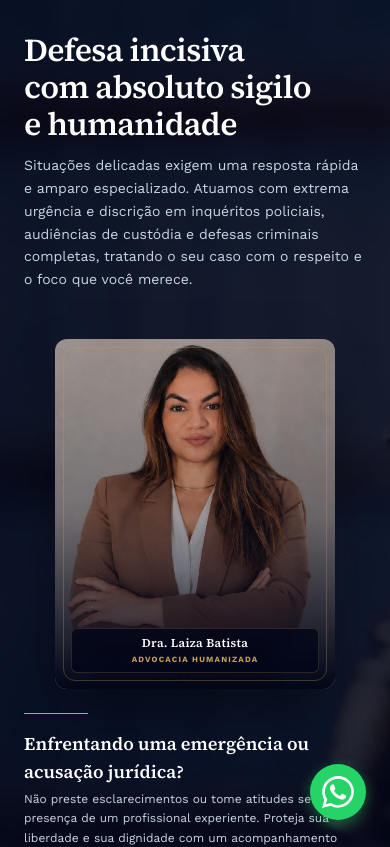
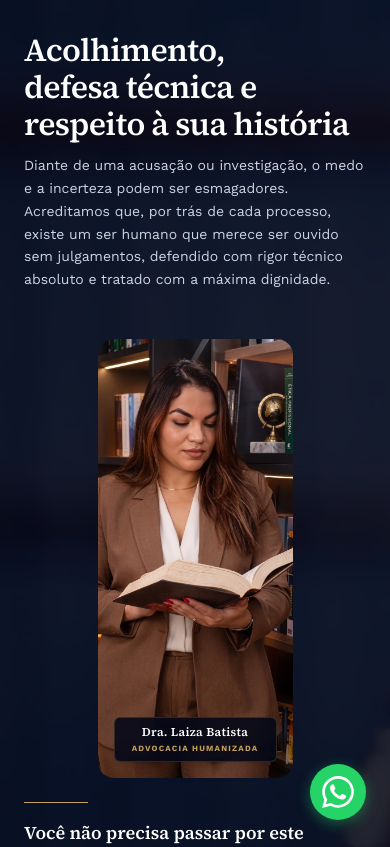
Before and after one commit to Bobpunk/landing_laiza, a Next.js app: page /atuacao/direito-criminal in a window 390 px wide. Shown: the top 847 px of the page. Built offline with nearby package versions, Linux system fonts and the light colour scheme.

Commit message:
chore(conato,sobre): configurei o endpoint do formspree no contato.tsx - Reformulei a area da atuacao para o mesmo padrão do hero - corrigi o erro de lint no react

```diff
--- a/app/atuacao/direito-bancario/page.tsx
+++ b/app/atuacao/direito-bancario/page.tsx
@@ -18,7 +18,7 @@ export default function DireitoBancario() {
   }, []);
 
   return (
-    <main className="min-h-screen lg:h-screen bg-slate-950 flex flex-col justify-center relative overflow-hidden px-6 py-8 lg:px-12">
+    <main className="min-h-[100dvh] lg:h-screen bg-slate-950 flex flex-col justify-center relative overflow-hidden px-5 py-6 lg:px-12 lg:py-8">
       {/* Background Slideshow */}
       {slideImages.map((src, index) => (
         <div
@@ -32,10 +32,10 @@ export default function DireitoBancario() {
       <div className="absolute inset-0 z-0 bg-slate-950/85" />
 
       {/* Container Principal */}
-      <div className="mx-auto grid lg:grid-cols-2 lg:items-center gap-8 lg:gap-14 w-full max-w-6xl relative z-10 my-auto">
+      <div className="mx-auto grid lg:grid-cols-2 lg:items-center gap-6 lg:gap-14 w-full max-w-6xl relative z-10 my-auto">
 
         {/* COLUNA DA ESQUERDA */}
-        <div className="max-w-2xl flex flex-col justify-center">
+        <div className="flex flex-col justify-center">
 
           {/* [DESKTOP ONLY] Botão de Voltar no topo */}
           <Link
@@ -46,32 +46,32 @@ export default function DireitoBancario() {
           </Link>
 
           {/* 1. TEXTO PRINCIPAL */}
-          <h1 className="mb-3 font-serif text-[clamp(2rem,3.5vw,3.2rem)] font-semibold leading-[1.15] tracking-[-0.02em] text-white [text-wrap:balance] opacity-0 animate-[fadeIn_600ms_cubic-bezier(0.16,1,0.3,1)_200ms_forwards]">
+          <h1 className="mb-3 font-serif text-[clamp(1.75rem,7vw,3.2rem)] font-semibold leading-[1.15] tracking-[-0.02em] text-white [text-wrap:balance] opacity-0 animate-[fadeIn_600ms_cubic-bezier(0.16,1,0.3,1)_200ms_forwards]">
             Proteção patrimonial<br />contra abusos<br />financeiros
           </h1>
 
-          <p className="mb-6 max-w-[48ch] text-sm leading-relaxed text-slate-300 lg:text-base opacity-0 animate-[fadeIn_600ms_cubic-bezier(0.16,1,0.3,1)_300ms_forwards]">
+          <p className="mb-5 max-w-[48ch] text-[13px] sm:text-sm leading-relaxed text-slate-300 lg:text-base opacity-0 animate-[fadeIn_600ms_cubic-bezier(0.16,1,0.3,1)_300ms_forwards]">
             Instituições financeiras frequentemente impõem taxas indevidas e juros abusivos que asfixiam o seu orçamento. Atuamos de forma técnica e humanizada na revisão de contratos, defesa contra fraudes e renegociação estratégica de dívidas para proteger o seu patrimônio.
           </p>
 
           {/* 2. [MOBILE ONLY] Foto inserida exatamente após o texto principal */}
-          <div className="block lg:hidden my-6 mx-auto w-full max-w-[280px]">
+          <div className="block lg:hidden my-4 mx-auto">
             <FotoAdvogada />
           </div>
 
           {/* 3. CALL TO ACTION */}
           <div className="opacity-0 animate-[fadeIn_600ms_cubic-bezier(0.16,1,0.3,1)_400ms_forwards]">
-            <div className="mb-4 h-[1px] w-16 bg-[#C5A059]" />
+            <div className="mb-3 h-[1px] w-16 bg-[#C5A059]" />
 
-            <h2 className="text-lg font-serif font-semibold text-white mb-1">
+            <h2 className="text-base sm:text-lg font-serif font-semibold text-white mb-1">
               Sua saúde financeira está ameaçada?
             </h2>
 
-            <p className="mb-5 text-xs text-slate-300 max-w-[45ch] leading-relaxed">
+            <p className="mb-4 text-xs text-slate-300 max-w-[45ch] leading-relaxed">
               Não aceite cobranças abusivas ou intimidações de bancos. Nós analisamos as entrelinhas do seu contrato e buscamos o equilíbrio judicial necessário para livrar você desse peso.
             </p>
 
-            <div className="flex flex-col sm:flex-row items-stretch sm:items-center gap-4">
+            <div className="flex flex-col gap-3">
               <a
                 href="https://wa.me/55XXXXXXXXXXX?text=Olá,%20gostaria%20de%20falar%20com%20um%20especialista%20sobre%20Direito%20Bancário."
                 target="_blank"
@@ -108,24 +108,20 @@ function FotoAdvogada() {
       Aumentamos a largura do container físico para compensar o vazio do arquivo.
       Usamos "overflow-hidden" para que o zoom do corpo dela não vaze para fora do layout.
     */
-    <div className="relative mx-auto w-full max-w-[340px] sm:max-w-[420px] lg:max-w-[480px] aspect-[4/5] overflow-hidden rounded-2xl opacity-0 animate-[slideIn_1200ms_cubic-bezier(0.22,1,0.36,1)_100ms_forwards]">
+    <div className="relative mx-auto w-full max-w-[195px] sm:max-w-[225px] lg:max-w-[255px] opacity-0 animate-[slideIn_1200ms_cubic-bezier(0.22,1,0.36,1)_100ms_forwards]">
 
-      {/*
-        EFEITO DE ZOOM E CORTE DE MARGEM TRANSPARENTE:
-        - "scale-150": Amplia a imagem em 150% para eliminar as bordas vazias do arquivo.
-        - "translate-y-[10%]": Ajusta a altura dela para assentar perfeitamente acima da assinatura.
-        - "origin-center": Garante que a ampliação parta do meio, centralizando o rosto dela.
-      */}
+      {/* Imagem exibida inteira, sem corte - altura automática */}
       <Image
-        src="/images/foto1semfundo.jpeg" // Ou .png caso você altere
+        src="/images/foto-2.webp"
         alt="Dra. Laiza Batista - Advocacia Humanizada"
-        fill
-        sizes="(max-width: 1024px) 100vw, 480px"
-        className="object-contain scale-150 translate-y-[10%] origin-center z-0"
+        width={255}
+        height={0}
+        sizes="(max-width: 1024px) 100vw, 255px"
+        className="w-full h-auto rounded-2xl object-contain"
         priority
       />
 
-      {/* Tag de assinatura flutuante integrada */}
+      {/* Tag de assinatura flutuante integrada, embaixo da imagem */}
       <div className="absolute bottom-4 left-4 right-4 z-20 text-center bg-slate-950/85 backdrop-blur-sm border border-[#C5A059]/20 py-1.5 px-3 rounded-md shadow-lg">
         <p className="font-serif text-xs font-semibold text-white tracking-wide">Dra. Laiza Batista</p>
         <p className="text-[8px] font-bold uppercase tracking-[0.15em] text-[#C5A059] mt-0.5">Advocacia Humanizada</p>
--- a/app/atuacao/direito-criminal/page.tsx
+++ b/app/atuacao/direito-criminal/page.tsx
@@ -47,11 +47,11 @@ export default function DireitoCriminal() {
 
           {/* 1. TEXTO PRINCIPAL */}
           <h1 className="mb-3 font-serif text-[clamp(2rem,3.5vw,3.2rem)] font-semibold leading-[1.15] tracking-[-0.02em] text-white [text-wrap:balance] opacity-0 animate-[fadeIn_600ms_cubic-bezier(0.16,1,0.3,1)_200ms_forwards]">
-            Defesa incisiva<br />com absoluto sigilo<br />e humanidade
+            Acolhimento,<br />defesa técnica e<br />respeito à sua história
           </h1>
 
           <p className="mb-6 max-w-[48ch] text-sm leading-relaxed text-slate-300 lg:text-base opacity-0 animate-[fadeIn_600ms_cubic-bezier(0.16,1,0.3,1)_300ms_forwards]">
-            Situações delicadas exigem uma resposta rápida e amparo especializado. Atuamos com extrema urgência e discrição em inquéritos policiais, audiências de custódia e defesas criminais completas, tratando o seu caso com o respeito e o foco que você merece.
+            Diante de uma acusação ou investigação, o medo e a incerteza podem ser esmagadores. Acreditamos que, por trás de cada processo, existe um ser humano que merece ser ouvido sem julgamentos, defendido com rigor técnico absoluto e tratado com a máxima dignidade.
           </p>
 
           {/* 2. [MOBILE ONLY] Foto inserida exatamente após o texto principal */}
@@ -64,11 +64,11 @@ export default function DireitoCriminal() {
             <div className="mb-4 h-[1px] w-16 bg-[#C5A059]" />
 
             <h2 className="text-lg font-serif font-semibold text-white mb-1">
-              Enfrentando uma emergência ou acusação jurídica?
+              Você não precisa passar por este momento sozinho.
             </h2>
 
             <p className="mb-5 text-xs text-slate-300 max-w-[45ch] leading-relaxed">
-              Não preste esclarecimentos ou tome atitudes sem a presença de um profissional experiente. Proteja sua liberdade e sua dignidade com um acompanhamento próximo e combativo desde o primeiro instante.
+              Em momentos de crise, contar com um suporte ágil, seguro e genuinamente focado em proteger você faz toda a diferença. Estamos prontos para garantir sua ampla defesa, oferecendo atendimento humanizado e sigilo absoluto.
             </p>
 
             <div className="flex flex-col sm:flex-row items-stretch sm:items-center gap-4">
@@ -105,21 +105,20 @@ export default function DireitoCriminal() {
 // Componente auxiliar interno para renderizar a foto
 function FotoAdvogada() {
   return (
-    <div className="relative w-full aspect-[4/5] overflow-hidden rounded-xl opacity-0 animate-[slideIn_1200ms_cubic-bezier(0.22,1,0.36,1)_100ms_forwards] shadow-2xl shadow-black/50">
-      <div className="absolute inset-0 bg-gradient-to-t from-slate-950 via-slate-900/30 to-transparent z-10 pointer-events-none" />
-
+    <div className="relative mx-auto w-full max-w-[195px] sm:max-w-[225px] lg:max-w-[255px] opacity-0 animate-[slideIn_1200ms_cubic-bezier(0.22,1,0.36,1)_100ms_forwards]">
+      {/* Imagem exibida inteira, sem corte - altura automática */}
       <Image
-        src="/images/foto-1.jpeg"
+        src="/images/foto-2.webp"
         alt="Dra. Laiza Batista - Advocacia Humanizada"
-        fill
-        sizes="(max-width: 1024px) 100vw, 320px"
-        className="object-cover object-top"
+        width={255}
+        height={320}
+        sizes="(max-width: 1024px) 100vw, 255px"
+        className="w-full h-auto rounded-2xl object-contain"
         priority
       />
 
-      <div className="absolute inset-0 rounded-xl border border-[#C5A059]/30 pointer-events-none z-20 m-2" />
-
-      <div className="absolute bottom-4 left-4 right-4 z-20 text-center bg-slate-950/80 backdrop-blur-sm border border-[#C5A059]/20 py-1.5 px-3 rounded-md">
+      {/* Tag de assinatura flutuante integrada, embaixo da imagem */}
+      <div className="absolute bottom-4 left-4 right-4 z-20 text-center bg-slate-950/85 backdrop-blur-sm border border-[#C5A059]/20 py-1.5 px-3 rounded-md shadow-lg">
         <p className="font-serif text-xs font-semibold text-white tracking-wide">Dra. Laiza Batista</p>
         <p className="text-[8px] font-bold uppercase tracking-[0.15em] text-[#C5A059] mt-0.5">Advocacia Humanizada</p>
       </div>
--- a/app/atuacao/direito-da-familia/page.tsx
+++ b/app/atuacao/direito-da-familia/page.tsx
@@ -47,11 +47,11 @@ export default function DireitoDaFamilia() {
 
           {/* 1. TEXTO PRINCIPAL */}
           <h1 className="mb-3 font-serif text-[clamp(2rem,3.5vw,3.2rem)] font-semibold leading-[1.15] tracking-[-0.02em] text-white [text-wrap:balance] opacity-0 animate-[fadeIn_600ms_cubic-bezier(0.16,1,0.3,1)_200ms_forwards]">
-            Acolhimento e equilíbrio<br />para proteger o que<br />realmente importa
+            Sensibilidade,<br />amparo e respeito<br />para o seu recomeço
           </h1>
 
           <p className="mb-6 max-w-[48ch] text-sm leading-relaxed text-slate-300 lg:text-base opacity-0 animate-[fadeIn_600ms_cubic-bezier(0.16,1,0.3,1)_300ms_forwards]">
-            Conflitos familiares exigem mais do que conhecimento técnico: demandam sensibilidade e escuta ativa. Oferecemos suporte estratégico e pacificador em divórcios, partilha de bens, definição de guarda, pensão alimentícia e inventários, buscando sempre soluções equilibradas.
+            Decisões e transições familiares mexem com o que temos de mais valioso: nossas relações e nossa paz de espírito. Mais do que resolver questões como divórcio, guarda, pensão ou inventário, nosso papel é ouvir suas angústias com paciência e conduzir cada etapa com a delicadeza e o respeito que sua história merece.
           </p>
 
           {/* 2. [MOBILE ONLY] Foto inserida exatamente após o texto principal */}
@@ -64,11 +64,11 @@ export default function DireitoDaFamilia() {
             <div className="mb-4 h-[1px] w-16 bg-[#C5A059]" />
 
             <h2 className="text-lg font-serif font-semibold text-white mb-1">
-              Atravessando uma transição difícil na família?
+              Sua paz e o futuro de quem você ama merecem proteção.
             </h2>
 
             <p className="mb-5 text-xs text-slate-300 max-w-[45ch] leading-relaxed">
-              Resguarde seus direitos e preserve as relações de quem você ama com um acompanhamento próximo, ético e focado no bem-estar de todos os envolvidos.
+              Atravessar uma mudança familiar não precisa ser um processo de desgaste e sofrimento. Estamos aqui para estender a mão e garantir um caminho seguro, ético e focado no bem-estar e na dignidade de todos os envolvidos.
             </p>
 
             <div className="flex flex-col sm:flex-row items-stretch sm:items-center gap-4">
@@ -102,20 +102,22 @@ export default function DireitoDaFamilia() {
   );
 }
 
+// Componente auxiliar interno para renderizar a foto
 function FotoAdvogada() {
   return (
-    <div className="relative w-full aspect-[4/5] overflow-hidden rounded-xl opacity-0 animate-[slideIn_1200ms_cubic-bezier(0.22,1,0.36,1)_100ms_forwards] shadow-2xl shadow-black/50">
-      <div className="absolute inset-0 bg-gradient-to-t from-slate-950 via-slate-900/30 to-transparent z-10 pointer-events-none" />
+    <div className="relative mx-auto w-full max-w-[195px] sm:max-w-[225px] lg:max-w-[255px] opacity-0 animate-[slideIn_1200ms_cubic-bezier(0.22,1,0.36,1)_100ms_forwards]">
       <Image
-        src="/images/foto-1.jpeg"
+        src="/images/foto-2.webp"
         alt="Dra. Laiza Batista - Advocacia Humanizada"
-        fill
-        sizes="(max-width: 1024px) 100vw, 320px"
-        className="object-cover object-top"
+        width={255}
+        height={320}
+        sizes="(max-width: 1024px) 100vw, 255px"
+        className="w-full h-auto rounded-2xl object-contain"
         priority
       />
-      <div className="absolute inset-0 rounded-xl border border-[#C5A059]/30 pointer-events-none z-20 m-2" />
-      <div className="absolute bottom-4 left-4 right-4 z-20 text-center bg-slate-950/80 backdrop-blur-sm border border-[#C5A059]/20 py-1.5 px-3 rounded-md">
+
+      {/* Tag de assinatura flutuante integrada, embaixo da imagem */}
+      <div className="absolute bottom-4 left-4 right-4 z-20 text-center bg-slate-950/85 backdrop-blur-sm border border-[#C5A059]/20 py-1.5 px-3 rounded-md shadow-lg">
         <p className="font-serif text-xs font-semibold text-white tracking-wide">Dra. Laiza Batista</p>
         <p className="text-[8px] font-bold uppercase tracking-[0.15em] text-[#C5A059] mt-0.5">Advocacia Humanizada</p>
       </div>
--- a/app/atuacao/direito-do-trabalho/page.tsx
+++ b/app/atuacao/direito-do-trabalho/page.tsx
@@ -47,11 +47,11 @@ export default function DireitoDoTrabalho() {
 
           {/* 1. TEXTO PRINCIPAL */}
           <h1 className="mb-3 font-serif text-[clamp(2rem,3.5vw,3.2rem)] font-semibold leading-[1.15] tracking-[-0.02em] text-white [text-wrap:balance] opacity-0 animate-[fadeIn_600ms_cubic-bezier(0.16,1,0.3,1)_200ms_forwards]">
-            Defesa técnica<br />com acolhimento<br />e sensibilidade
+            Sua dedicação<br />merece respeito,<br />sua história acolhimento
           </h1>
 
           <p className="mb-6 max-w-[48ch] text-sm leading-relaxed text-slate-300 lg:text-base opacity-0 animate-[fadeIn_600ms_cubic-bezier(0.16,1,0.3,1)_300ms_forwards]">
-            Mais do que processos frios, cada caso representa uma história de vida que merece respeito. Atuamos com excelência técnica e atendimento genuinamente humanizado para garantir seus direitos trabalhistas mais essenciais.
+            Sabemos que por trás de cada conflito trabalhista existe um profissional desgastado e um lar que depende desse sustento. Aqui, você encontra muito mais do que defensores técnicos: encontra um espaço seguro de escuta ativa para restabelecer a sua dignidade e garantir o que é seu por direito.
           </p>
 
           {/* 2. [MOBILE ONLY] Foto inserida exatamente após o texto principal */}
@@ -64,11 +64,11 @@ export default function DireitoDoTrabalho() {
             <div className="mb-4 h-[1px] w-16 bg-[#C5A059]" />
 
             <h2 className="text-lg font-serif font-semibold text-white mb-1">
-              Sente que foi injustiçado no trabalho?
+              Sentindo o peso da injustiça profissional?
             </h2>
 
             <p className="mb-5 text-xs text-slate-300 max-w-[45ch] leading-relaxed">
-              Você não precisa carregar essa dúvida sozinho. Deixe que cuidamos da parte jurídica para que você recupere a sua tranquilidade e receba cada centavo que a lei garante.
+              Você não precisa carregar essa angústia sozinho. Deixe-nos cuidar dos trâmites jurídicos com sensibilidade e foco no seu bem-estar, para que você possa focar em recomeçar com tranquilidade.
             </p>
 
             <div className="flex flex-col sm:flex-row items-stretch sm:items-center gap-4">
@@ -102,24 +102,22 @@ export default function DireitoDoTrabalho() {
   );
 }
 
-// Componente auxiliar interno para evitar repetição de código da foto
+// Componente auxiliar interno para renderizar a foto
 function FotoAdvogada() {
   return (
-    <div className="relative w-full aspect-[4/5] overflow-hidden rounded-xl opacity-0 animate-[slideIn_1200ms_cubic-bezier(0.22,1,0.36,1)_100ms_forwards] shadow-2xl shadow-black/50">
-      <div className="absolute inset-0 bg-gradient-to-t from-slate-950 via-slate-900/30 to-transparent z-10 pointer-events-none" />
-
+    <div className="relative mx-auto w-full max-w-[195px] sm:max-w-[225px] lg:max-w-[255px] opacity-0 animate-[slideIn_1200ms_cubic-bezier(0.22,1,0.36,1)_100ms_forwards]">
       <Image
-        src="/images/foto-1.jpeg"
+        src="/images/foto-2.webp"
         alt="Dra. Laiza Batista - Advocacia Humanizada"
-        fill
-        sizes="(max-width: 1024px) 100vw, 320px"
-        className="object-cover object-top"
+        width={255}
+        height={320}
+        sizes="(max-width: 1024px) 100vw, 255px"
+        className="w-full h-auto rounded-2xl object-contain"
         priority
       />
 
-      <div className="absolute inset-0 rounded-xl border border-[#C5A059]/30 pointer-events-none z-20 m-2" />
-
-      <div className="absolute bottom-4 left-4 right-4 z-20 text-center bg-slate-950/80 backdrop-blur-sm border border-[#C5A059]/20 py-1.5 px-3 rounded-md">
+      {/* Tag de assinatura flutuante integrada, embaixo da imagem */}
+      <div className="absolute bottom-4 left-4 right-4 z-20 text-center bg-slate-950/85 backdrop-blur-sm border border-[#C5A059]/20 py-1.5 px-3 rounded-md shadow-lg">
         <p className="font-serif text-xs font-semibold text-white tracking-wide">Dra. Laiza Batista</p>
         <p className="text-[8px] font-bold uppercase tracking-[0.15em] text-[#C5A059] mt-0.5">Advocacia Humanizada</p>
       </div>
```
Also changed, not shown: app/components/Contato.tsx (+3 -5 lines), app/components/Sobre.tsx (+6 -2 lines), 2 other files (tests, documents, lock files or other folders).
